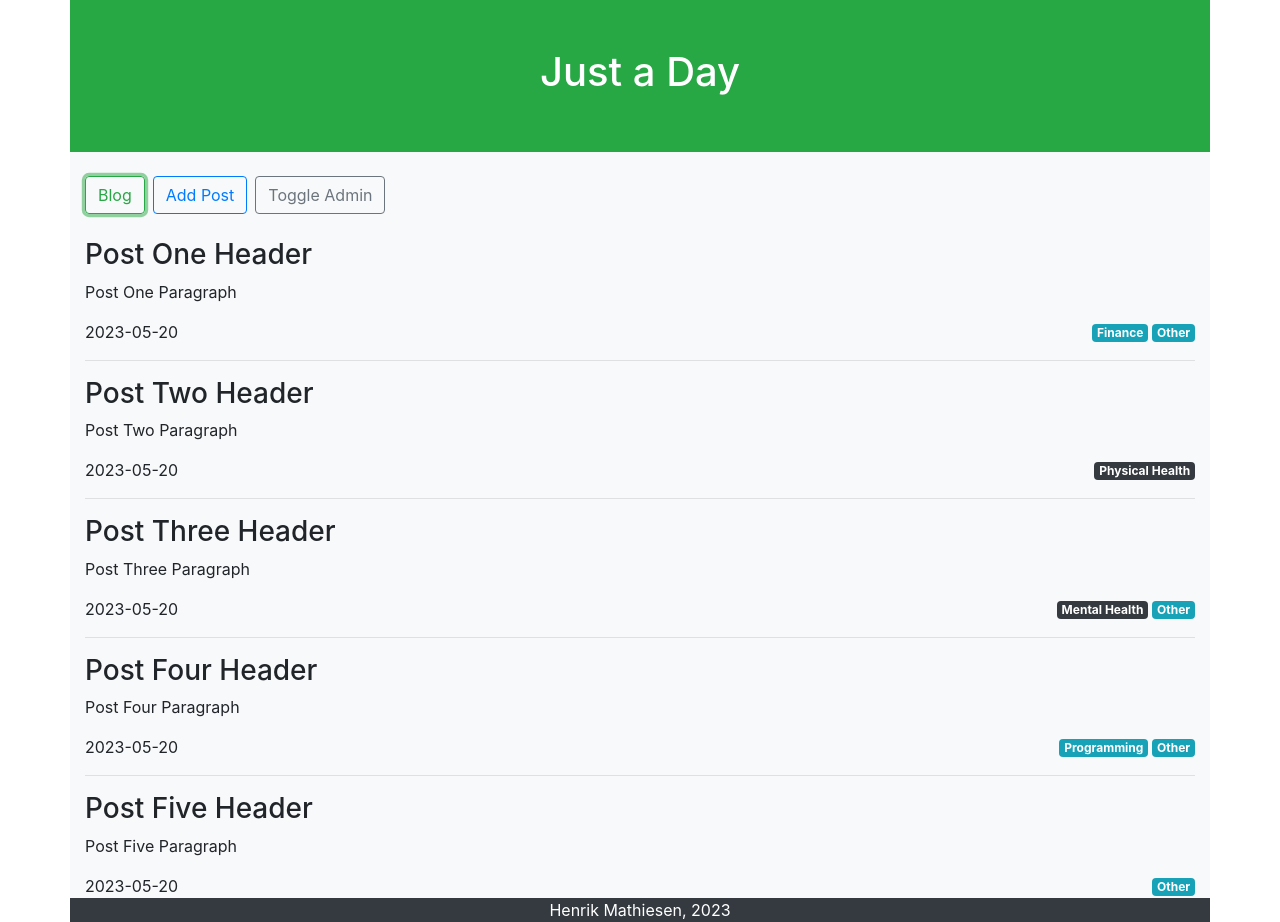
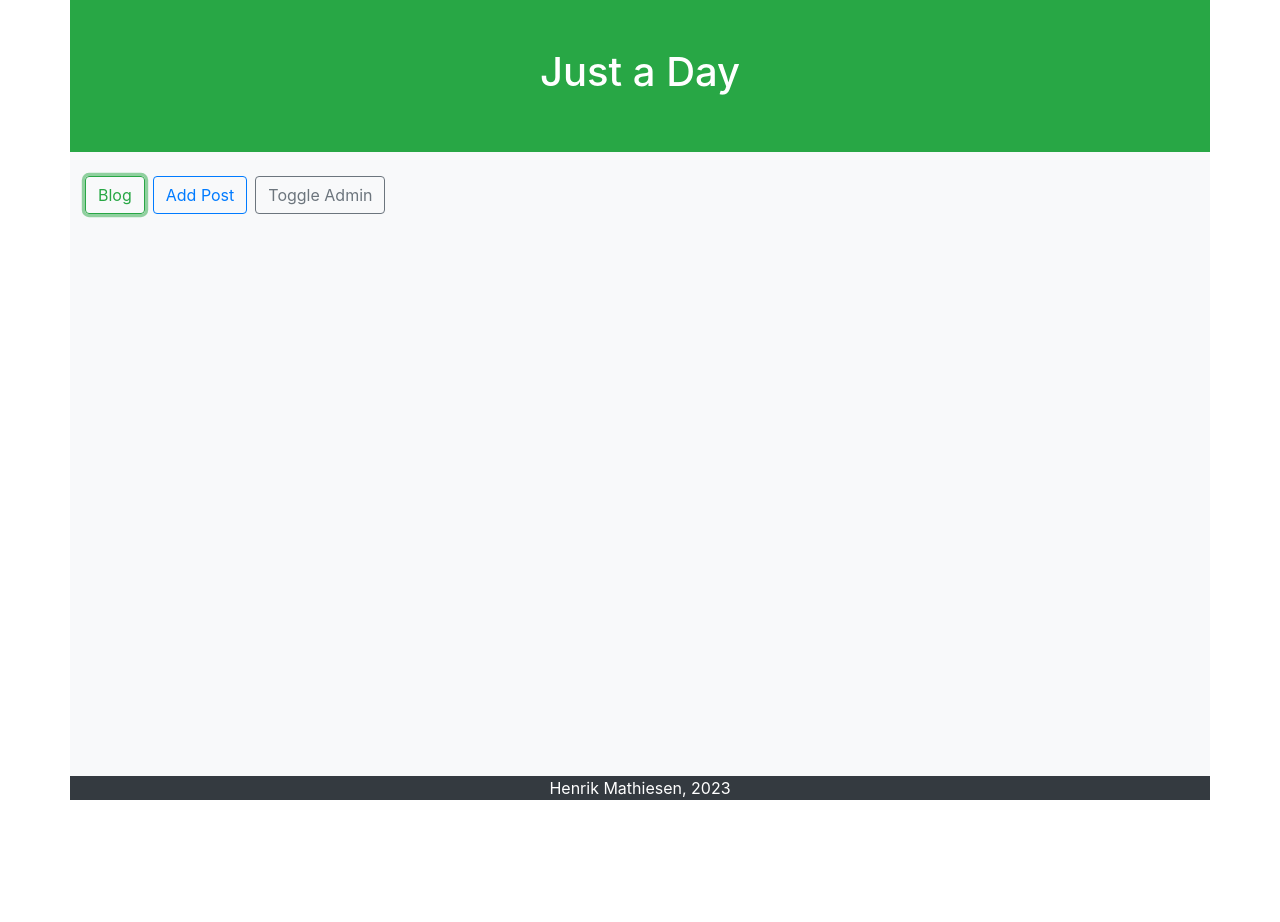
Before and after one commit to henrikmathiesen/just-a-day, a React (Create React App) app: page / in a window 1280 px wide. After the commit the page ends 800 px from the top, so only its background shows below. Built offline with nearby package versions, Linux system fonts and the light colour scheme.

Commit message:
-add post

```diff
--- a/src/AddBlogPost/AddBlogPost.js
+++ b/src/AddBlogPost/AddBlogPost.js
@@ -1,7 +1,14 @@
+import { useState } from 'react';
+
 import './AddBlogPost.css';
 import { blogpostCategories } from '../constants/constants';
+import postsService from '../services/posts.service';
 
 function AddBlogPosts() {
+
+    const [header, setHeader] = useState('');
+    const [post, setPost] = useState('');
+    const [cats, setCats,] = useState([]);
 
     const getCats = () => {
         const cats = [];
@@ -13,6 +20,36 @@ function AddBlogPosts() {
         return cats;
     };
 
+    const handleCheckbox = (e, label) => {
+        const ischecked = e.currentTarget.checked;
+        const exists = cats.includes(label);
+
+        let newCats = [];
+
+        if (ischecked) {
+            if (!exists) {
+                newCats = [...cats, label];
+            } else {
+                newCats = [...cats];
+            }
+        }
+
+        if (!ischecked) {
+            if (!exists) {
+                newCats = [...cats];
+            } else {
+                newCats = cats.filter(c => c !== label);
+            }
+        }
+
+        setCats(newCats);
+    }
+
+    const handleSubmit = () => {
+        // TODO: validation
+        postsService.addPost({ categories: cats, header, paragraph: post });
+    };
+
     return (
         <>
             <h2>Add Post</h2>
@@ -20,11 +57,11 @@ function AddBlogPosts() {
                 <div className="col-md-8">
                     <div className="form-group mt-4">
                         <label htmlFor="header">Header</label>
-                        <input type="text" id="header" className="form-control"></input>
+                        <input type="text" id="header" className="form-control" onChange={(e) => setHeader(e.target.value)}></input>
                     </div>
                     <div className="form-group">
                         <label htmlFor="post">Post</label>
-                        <textarea id="post" className="form-control app-add-blogpost-textarea"></textarea>
+                        <textarea id="post" className="form-control app-add-blogpost-textarea" onChange={(e) => setPost(e.target.value)}></textarea>
                     </div>
                 </div>
             </div>
@@ -34,18 +71,19 @@ function AddBlogPosts() {
                         getCats().map((c) => (
 
                             <div className="form-check form-check-inline" key={c.id}>
-                                <input className="form-check-input" type="checkbox" value={c.label} id={c.id} />
-                                    <label className="form-check-label" htmlFor={c.id}>
-                                        {c.label}
-                                    </label>
+                                <input className="form-check-input" type="checkbox" value={c.label} id={c.id}
+                                    onChange={(e) => { handleCheckbox(e, c.label) }} />
+                                <label className="form-check-label" htmlFor={c.id}>
+                                    {c.label}
+                                </label>
                             </div>
 
                         ))
                     }
                 </div>
-                <div className="col-md-4 mt-2 mt-md-0">
+                <div className="col-md-4 mt-2 mt-md-1">
                     <div className="form-group text-right">
-                        <button type="button" className="btn btn-success btn-block">Add it!</button>
+                        <button type="button" className="btn btn-success btn-block" onClick={handleSubmit}>Add it!</button>
                     </div>
                 </div>
             </div>
--- a/src/services/posts.service.js
+++ b/src/services/posts.service.js
@@ -1,5 +1,4 @@
 import utilService from './util.service';
-import { blogpostCategories } from '../constants/constants';
 
 const postsService = {};
 
@@ -7,54 +6,13 @@ const _key = 'justADay';
 
 postsService.get = function () {
 
-	const mockPosts = [
+	let posts = localStorage.getItem(_key);
 
-		{
-			id: 1,
-			categories: [blogpostCategories.FINANCE, blogpostCategories.OTHER],
-			header: 'Post One Header',
-			paragraph: 'Post One Paragraph',
-			pDate: new Date()
-		},
-		{
-			id: 2,
-			categories: [blogpostCategories.PHYSICAL_HEALTH],
-			header: 'Post Two Header',
-			paragraph: 'Post Two Paragraph',
-			pDate: new Date()
-		},
-		{
-			id: 3,
-			categories: [blogpostCategories.MENTAL_HEALTH, blogpostCategories.OTHER],
-			header: 'Post Three Header',
-			paragraph: 'Post Three Paragraph',
-			pDate: new Date()
-		},
-		{
-			id: 4,
-			categories: [blogpostCategories.PROGRAMMING, blogpostCategories.OTHER],
-			header: 'Post Four Header',
-			paragraph: 'Post Four Paragraph',
-			pDate: new Date()
-		},
-		{
-			id: 5,
-			categories: [blogpostCategories.OTHER],
-			header: 'Post Five Header',
-			paragraph: 'Post Five Paragraph',
-			pDate: new Date()
-		}
-
-	];
-
-	let realPosts = localStorage.getItem(_key);
-
-	if (realPosts) {
-		realPosts = JSON.parse(realPosts);
+	if (posts) {
+		posts = JSON.parse(posts);
 	}
 
-	return realPosts || mockPosts;
-
+	return posts || [];
 }
 
 postsService.addPost = function(post) {
--- a/src/services/util.service.js
+++ b/src/services/util.service.js
@@ -17,8 +17,7 @@ utilService.setDate = function() {
 }
 
 utilService.displayDate = function(d) {
-    // dateObj or JSON
-
+    d = new Date(d);
     return d.toLocaleDateString('sv-se');
 }
 
```
